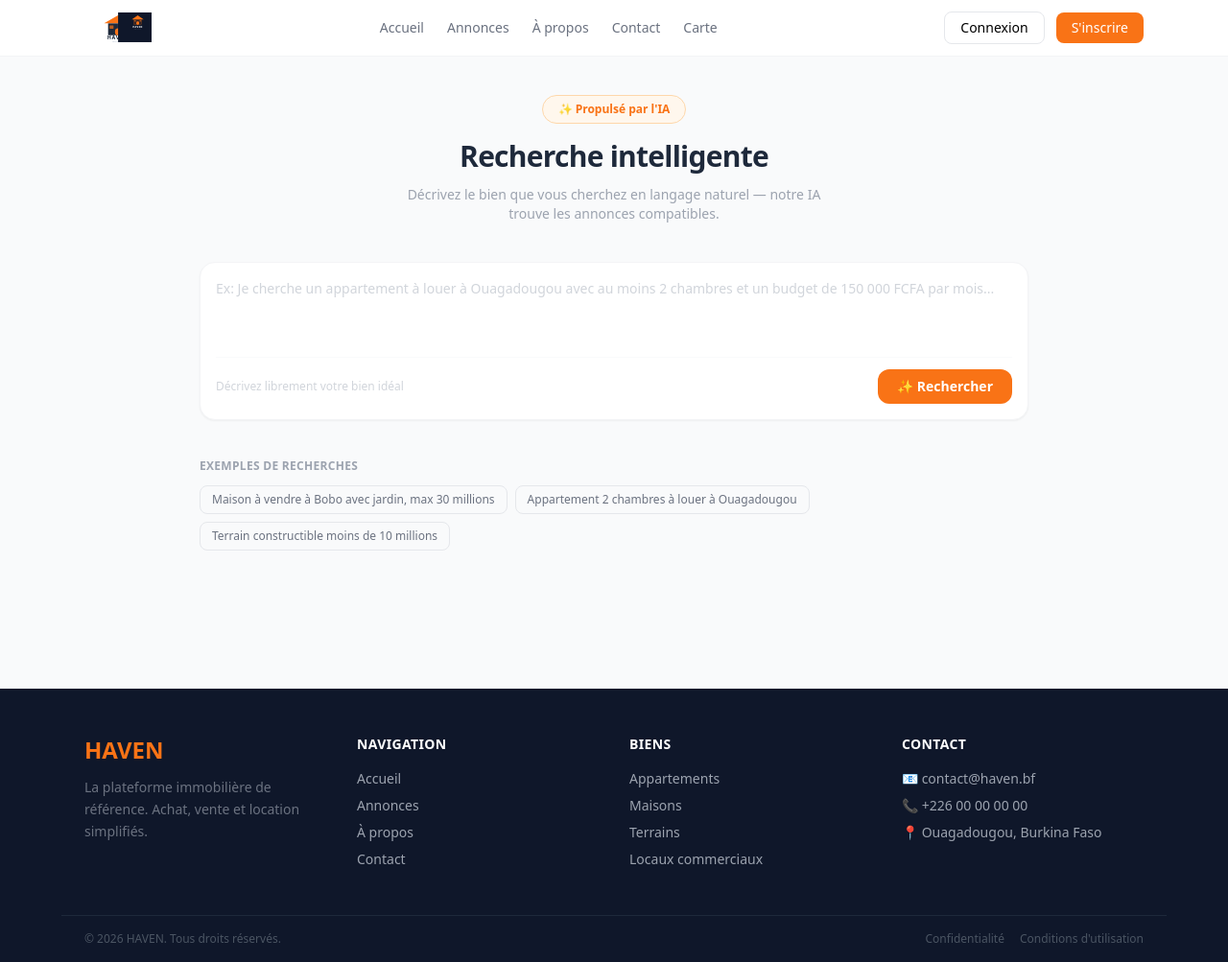
After one commit to gowmarcisrael-cyber/Config, a Django app: page /ai-search/ in a window 1280 px wide. The commit adds this page. Shown: the whole page at 96% size. Run offline with Django 5.2, Linux system fonts and the light colour scheme; parts of the project's set-up code (start-up, migrations or seed data) failed here and were passed over; some libraries are stand-ins or nearby versions.

Commit message:
feat: recherche IA avec Groq

```diff
--- a/config/apps/listings/urls.py
+++ b/config/apps/listings/urls.py
@@ -14,4 +14,5 @@ urlpatterns = [
     path('dashboard/listings/favorite/',views.listings_favorite,name='favorite'),
     path('autocomplete/cities/', views.city_autocomplete, name='city_autocomplete'),
     path('map/', views.map_view, name='map'),
+    path('ai-search/', views.ai_search, name='ai_search'),
 ]
--- a/config/apps/listings/views.py
+++ b/config/apps/listings/views.py
@@ -286,3 +286,83 @@ def map_view(request):
     'listings_json': json.dumps(list(listings), cls=DjangoJSONEncoder)
     }
     return render(request, 'listings/map.html', context)
+
+from groq import Groq
+import json
+from decouple import config
+
+client = Groq(api_key=config('GROQ_API_KEY'))
+
+def ai_search(request):
+    results = []
+    query = ''
+
+    if request.method == 'POST':
+        query = request.POST.get('query', '')
+
+        if query:
+            # Demander à l'IA d'extraire les critères
+            response = client.chat.completions.create(
+                model="llama-3.3-70b-versatile",
+                messages=[
+                    {
+    "role": "system",
+    "content": """Tu es un assistant immobilier expert au Burkina Faso.
+    Analyse la demande et extrais les critères de recherche.
+    Retourne UNIQUEMENT un JSON valide, sans markdown, sans explication.
+
+    Règles importantes :
+    - property_type doit être exactement : "Appartement", "Maison", "Terrain", "Local commercial" ou null
+    - status doit être exactement : "En vente", "A louer" ou null
+    - Les prix sont en FCFA
+    - Si un critère n'est pas mentionné, mets null
+
+    Format strict :
+    {
+        "property_type": "...",
+        "status": "...",
+        "city": "...",
+        "price_max": nombre ou null,
+        "bedrooms_min": nombre ou null,
+        "area_min": nombre ou null
+    }"""
+},
+                    {
+                        "role": "user",
+                        "content": query
+                    }
+                ],
+                max_tokens=300,
+            )
+
+            try:
+                criteria = json.loads(response.choices[0].message.content)
+
+                listings = Listing.objects.filter(
+                    is_available=True,
+                    is_approved=True
+                ).select_related('user').prefetch_related('likes', 'images')
+
+                if criteria.get('property_type'):
+                    listings = listings.filter(property_type=criteria['property_type'])
+                if criteria.get('status'):
+                    listings = listings.filter(status=criteria['status'])
+                if criteria.get('city'):
+                    listings = listings.filter(city__icontains=criteria['city'])
+                if criteria.get('price_max'):
+                    listings = listings.filter(price__lte=criteria['price_max'])
+                if criteria.get('bedrooms_min'):
+                    listings = listings.filter(bedrooms__gte=criteria['bedrooms_min'])
+                if criteria.get('area_min'):
+                    listings = listings.filter(area__gte=criteria['area_min'])
+
+                results = listings[:6]
+
+            except (json.JSONDecodeError, Exception):
+                results = []
+
+    context = {
+        'results': results,
+        'query': query,
+    }
+    return render(request, 'listings/ai_search.html', context)
--- a/config/config/settings.py
+++ b/config/config/settings.py
@@ -200,3 +200,7 @@ SOCIALACCOUNT_PROVIDERS = {
         'AUTH_PARAMS': {'access_type': 'online'},
     }
 }
+
+from groq import Groq
+
+client = Groq(api_key=config('GROQ_API_KEY'))
--- /dev/null
+++ b/config/templates/listings/ai_search.html
@@ -0,0 +1,130 @@
+{% extends 'base.html' %}
+{% load listing_tags %}
+{% load static %}
+{% block title %}Recherche IA — HAVEN{% endblock %}
+
+{% block content %}
+<div class="max-w-4xl mx-auto px-4 py-10">
+
+    <!-- Header -->
+    <div class="text-center mb-10">
+        <div class="inline-flex items-center gap-2 bg-orange-50 border border-orange-200 rounded-full px-4 py-1.5 text-xs font-semibold text-orange-500 mb-4">
+            ✨ Propulsé par l'IA
+        </div>
+        <h1 class="text-3xl font-extrabold text-slate-800 mb-3 tracking-tight">Recherche intelligente</h1>
+        <p class="text-gray-400 text-sm max-w-md mx-auto">Décrivez le bien que vous cherchez en langage naturel — notre IA trouve les annonces compatibles.</p>
+    </div>
+
+    <!-- Formulaire -->
+    <form method="post" class="mb-10">
+        {% csrf_token %}
+        <div class="bg-white border border-gray-100 rounded-2xl p-4 shadow-sm">
+            <textarea name="query" rows="3"
+                      placeholder="Ex: Je cherche un appartement à louer à Ouagadougou avec au moins 2 chambres et un budget de 150 000 FCFA par mois..."
+                      class="w-full text-sm text-slate-700 placeholder-gray-300 border-none outline-none resize-none leading-relaxed">{{ query }}</textarea>
+            <div class="flex items-center justify-between border-t border-gray-50 pt-3 mt-2">
+                <p class="text-xs text-gray-300">Décrivez librement votre bien idéal</p>
+                <button type="submit"
+                        class="bg-orange-500 hover:bg-orange-600 text-white text-sm font-bold px-5 py-2 rounded-xl transition-colors flex items-center gap-2">
+                    ✨ Rechercher
+                </button>
+            </div>
+        </div>
+    </form>
+
+    <!-- Exemples -->
+    {% if not query %}
+    <div class="mb-10">
+        <p class="text-xs font-semibold text-gray-400 uppercase tracking-wide mb-3">Exemples de recherches</p>
+        <div class="flex flex-wrap gap-2">
+            <button onclick="document.querySelector('textarea').value=this.innerText"
+                    class="text-xs bg-gray-50 border border-gray-200 text-gray-500 px-3 py-1.5 rounded-lg hover:border-orange-300 hover:text-orange-500 transition-colors cursor-pointer">
+                Maison à vendre à Bobo avec jardin, max 30 millions
+            </button>
+            <button onclick="document.querySelector('textarea').value=this.innerText"
+                    class="text-xs bg-gray-50 border border-gray-200 text-gray-500 px-3 py-1.5 rounded-lg hover:border-orange-300 hover:text-orange-500 transition-colors cursor-pointer">
+                Appartement 2 chambres à louer à Ouagadougou
+            </button>
+            <button onclick="document.querySelector('textarea').value=this.innerText"
+                    class="text-xs bg-gray-50 border border-gray-200 text-gray-500 px-3 py-1.5 rounded-lg hover:border-orange-300 hover:text-orange-500 transition-colors cursor-pointer">
+                Terrain constructible moins de 10 millions
+            </button>
+        </div>
+    </div>
+    {% endif %}
+
+    <!-- Résultats -->
+    {% if query %}
+    <div>
+        <div class="flex items-center justify-between mb-5">
+            <h2 class="text-sm font-bold text-slate-800">
+                {% if results %}
+                    {{ results|length }} annonce{{ results|length|pluralize }} trouvée{{ results|length|pluralize }}
+                {% else %}
+                    Aucune annonce trouvée
+                {% endif %}
+            </h2>
+            <a href="{% url 'search' %}" class="text-xs text-orange-500 hover:underline font-medium">Recherche classique →</a>
+        </div>
+
+        {% if results %}
+        <div class="grid grid-cols-1 sm:grid-cols-2 lg:grid-cols-3 gap-4">
+            {% for listing in results %}
+            <div class="bg-white rounded-xl overflow-hidden border border-gray-100 hover:-translate-y-1 hover:shadow-lg transition-all duration-200 w-full sm:w-[300px] mx-auto">
+                <div class="relative h-44 bg-gray-100">
+                    {% if listing.get_first_image %}
+                        <img src="{{ listing.get_first_image }}" alt="{{ listing.title }}" class="w-full h-full object-cover">
+                    {% else %}
+                        <div class="w-full h-full flex items-center justify-center text-4xl bg-gradient-to-br from-gray-50 to-gray-100">🏠</div>
+                    {% endif %}
+                    <span class="absolute top-2 left-2 text-xs font-semibold px-2.5 py-1 rounded-full
+                        {% if listing.status == 'A louer' %}bg-green-100 text-green-800
+                        {% elif listing.status == 'En vente' %}bg-blue-100 text-blue-800
+                        {% else %}bg-gray-100 text-gray-600{% endif %}">
+                        {{ listing.status }}
+                    </span>
+                    {% if request.user.is_authenticated %}
+                    <div class="absolute top-2 right-2">
+                        {% is_favorited request.user listing as is_fav %}
+                        {% include 'listings/partials/favorite_btn.html' with is_favorite=is_fav %}
+                    </div>
+                    {% endif %}
+                </div>
+                <div class="p-4">
+                    <div class="flex items-center justify-between mb-1">
+                        <p class="text-xs text-gray-400">📍 {{ listing.city }}</p>
+                        <span class="text-xs bg-gray-100 text-gray-600 px-2 py-0.5 rounded-md font-semibold">{{ listing.property_type }}</span>
+                    </div>
+                    <h3 class="font-bold text-slate-800 text-sm mb-1 truncate">{{ listing.title }}</h3>
+                    <p class="text-xs text-gray-400 mb-3 line-clamp-2">{{ listing.description }}</p>
+                    <p class="text-orange-500 font-extrabold text-base mb-3">
+                        {{ listing.price|floatformat:0 }}
+                        <span class="text-xs font-medium text-gray-400">FCFA{% if listing.status == 'A louer' %}/mois{% endif %}</span>
+                    </p>
+                    <div class="flex items-center justify-between border-t border-gray-50 pt-3">
+                        <div class="flex gap-3 text-xs text-gray-400">
+                            {% if listing.bedrooms %}<span>🛏 {{ listing.bedrooms }}</span>{% endif %}
+                            {% if listing.bathrooms %}<span>🚿 {{ listing.bathrooms }}</span>{% endif %}
+                            {% if listing.area %}<span>📐 {{ listing.area }}m²</span>{% endif %}
+                        </div>
+                        <a href="{% url 'listing_detail' listing.slug %}"
+                           class="text-xs font-bold text-orange-500 border border-orange-200 px-2.5 py-1 rounded-lg hover:bg-orange-50 transition-colors">
+                            Voir →
+                        </a>
+                    </div>
+                </div>
+            </div>
+            {% endfor %}
+        </div>
+        {% else %}
+        <div class="text-center py-16 text-gray-400">
+            <p class="text-4xl mb-3">🤖</p>
+            <p class="text-sm mb-2">Aucune annonce ne correspond à votre description.</p>
+            <a href="{% url 'search' %}" class="text-orange-500 font-medium hover:underline text-sm">Essayer la recherche classique →</a>
+        </div>
+        {% endif %}
+    </div>
+    {% endif %}
+
+</div>
+{% endblock %}
```
Also changed, not shown: config/static/js/fileInput.js (added, +16 -0 lines), config/templates/listings/create.html (+4 -21 lines), config/templates/page/contact.html (+8 -7 lines).
